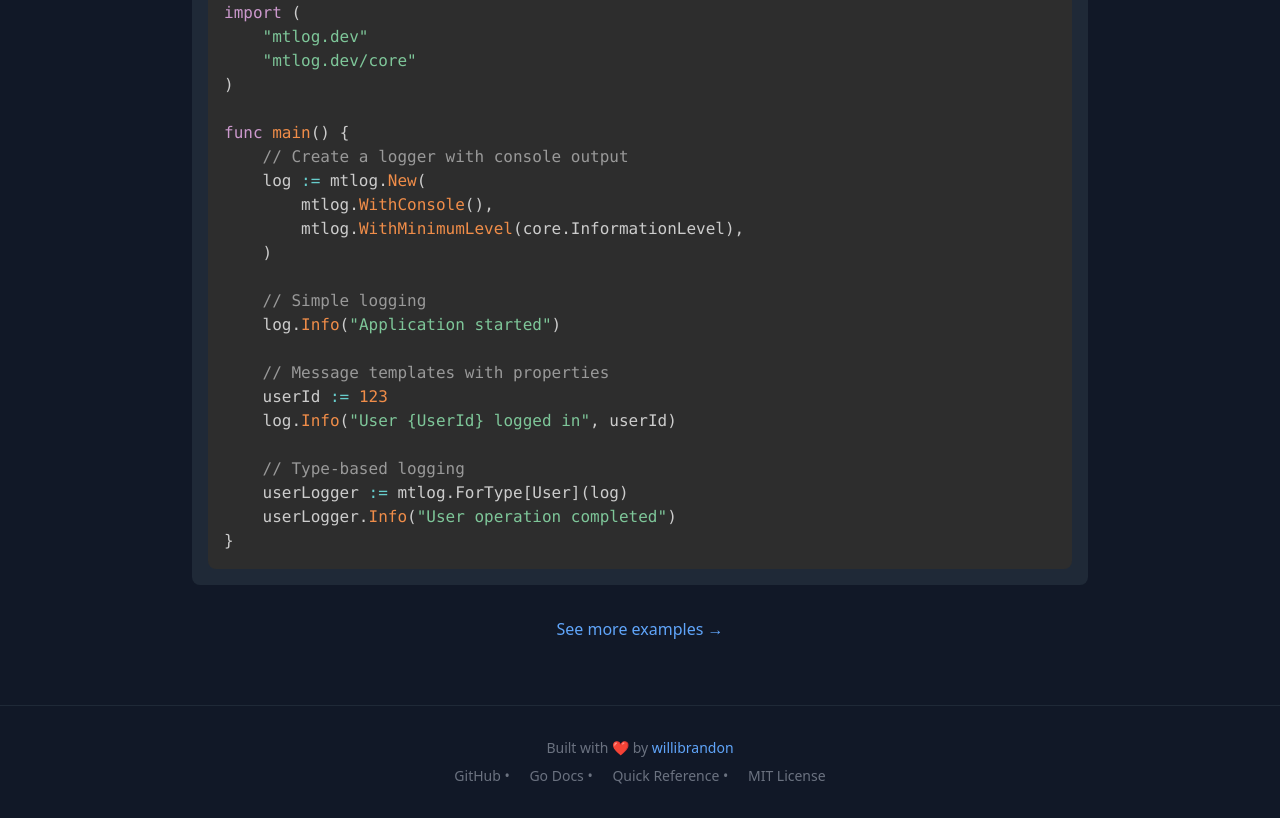
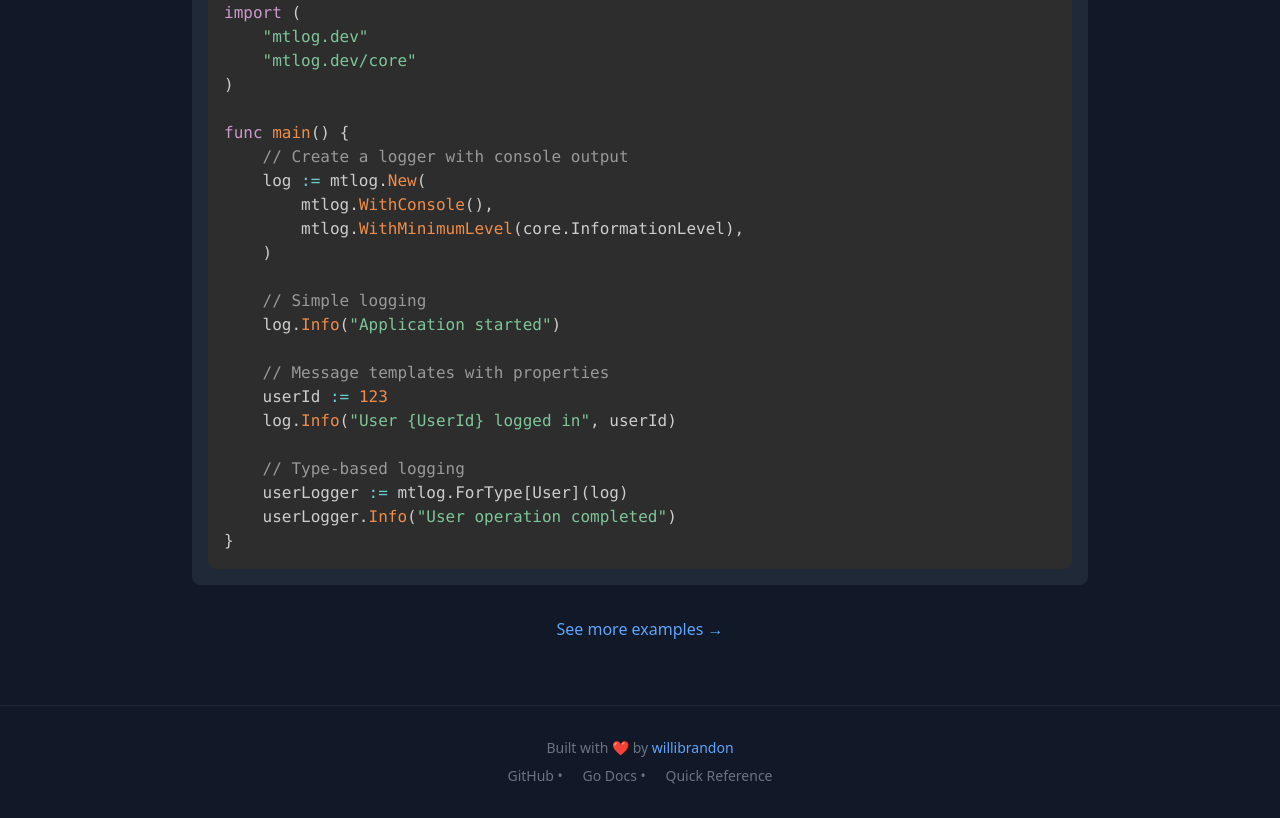
Before and after one commit to willibrandon/mtlog, a plain HTML site: page docs/index.html in a window 1280 px wide. Shown: the part 2341-3159 px from the top of the page. Drawn offline with nearby package versions, Linux system fonts and the light colour scheme.

Commit message:
docs: remove redundant MIT license link

```diff
--- a/docs/index.html
+++ b/docs/index.html
@@ -300,8 +300,7 @@ func main() {
             <p class="mt-2">
                 <a href="https://github.com/willibrandon/mtlog" class="hover:text-gray-400">GitHub</a> •
                 <a href="https://pkg.go.dev/github.com/willibrandon/mtlog" class="hover:text-gray-400 ml-4">Go Docs</a> •
-                <a href="/quick-reference" class="hover:text-gray-400 ml-4">Quick Reference</a> •
-                <a href="https://github.com/willibrandon/mtlog/blob/main/LICENSE" class="hover:text-gray-400 ml-4">MIT License</a>
+                <a href="/quick-reference" class="hover:text-gray-400 ml-4">Quick Reference</a>
             </p>
         </div>
     </footer>
```
